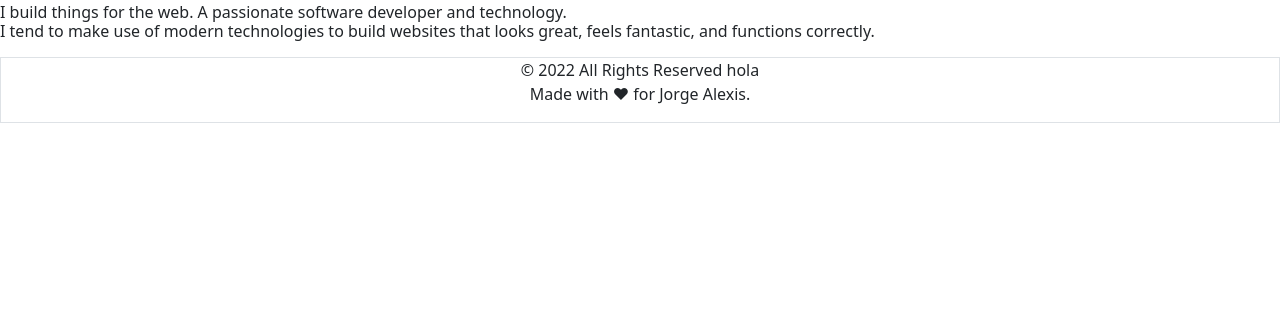
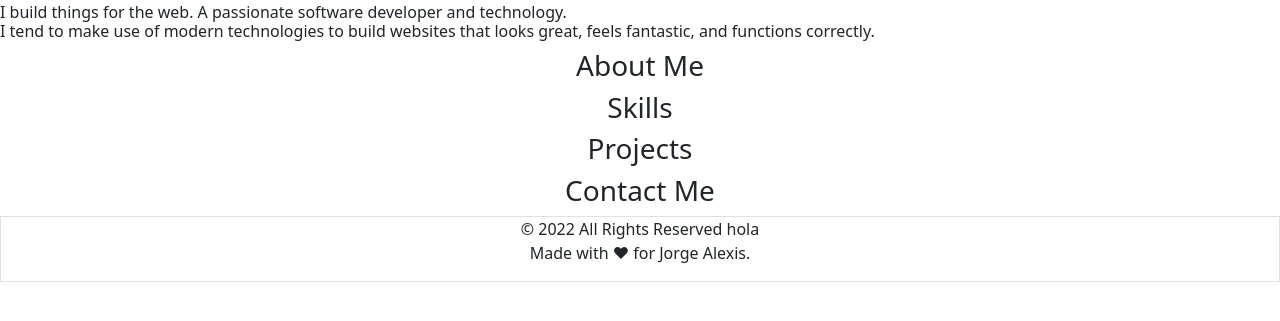
Before and after one commit to jorgealexis07/Portafolio, a plain HTML site: page index.html in a window 1280 px wide. Shown: the part 187-508 px from the top of the page. Drawn offline with nearby package versions, Linux system fonts and the light colour scheme.

Commit message:
Agrego titulos

```diff
--- a/css/styles.css
+++ b/css/styles.css
@@ -2,6 +2,7 @@
     text-align: center;
 }
 
+h3{text-align: center;}
 .title{
     text-align: right;
 }
--- a/index.html
+++ b/index.html
@@ -35,9 +35,13 @@
         <h4> Hi, my name is </h4>
         <h1> Jorge Alexis </h1>
         <h6> I build things for the web. A passionate software developer and technology. <br> I tend to make use of modern technologies to build websites that looks great, feels fantastic, and functions correctly. </h6>
+    </div>
 
-        <p> </p>
-    </div>
+    <h3>About Me</h3>
+    <h3>Skills</h3>
+    <h3>Projects</h3>
+    <h3>Contact Me</h3>
+
 
 
 
```
